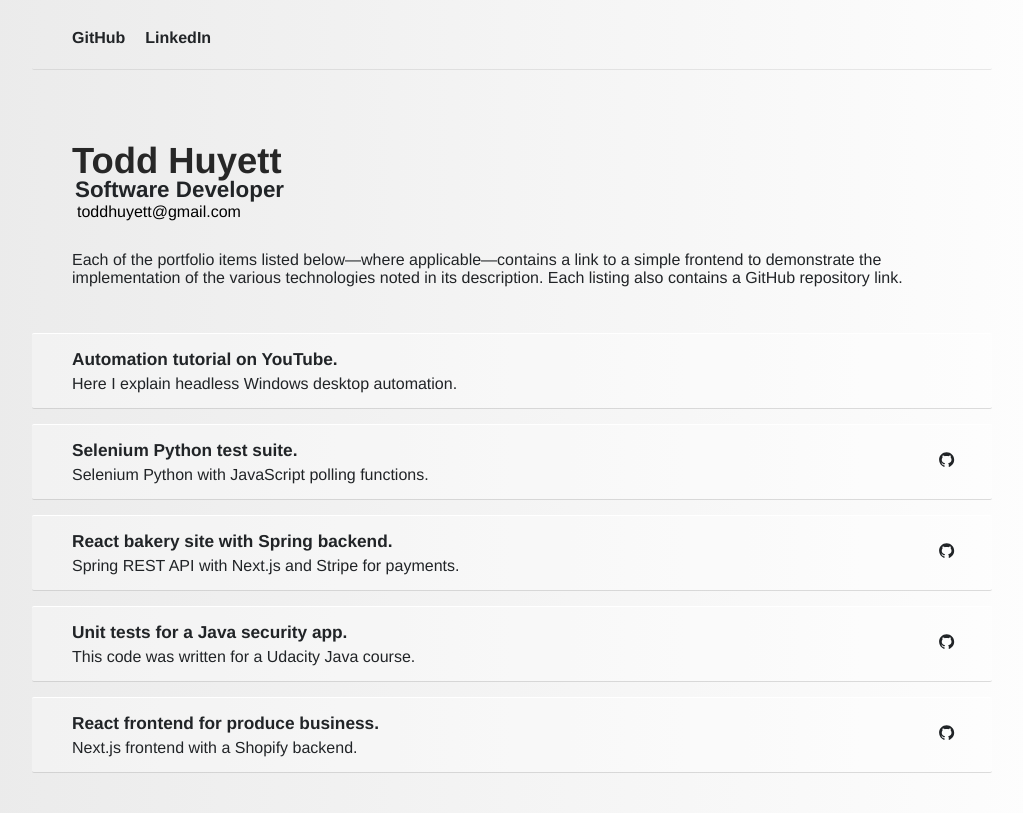
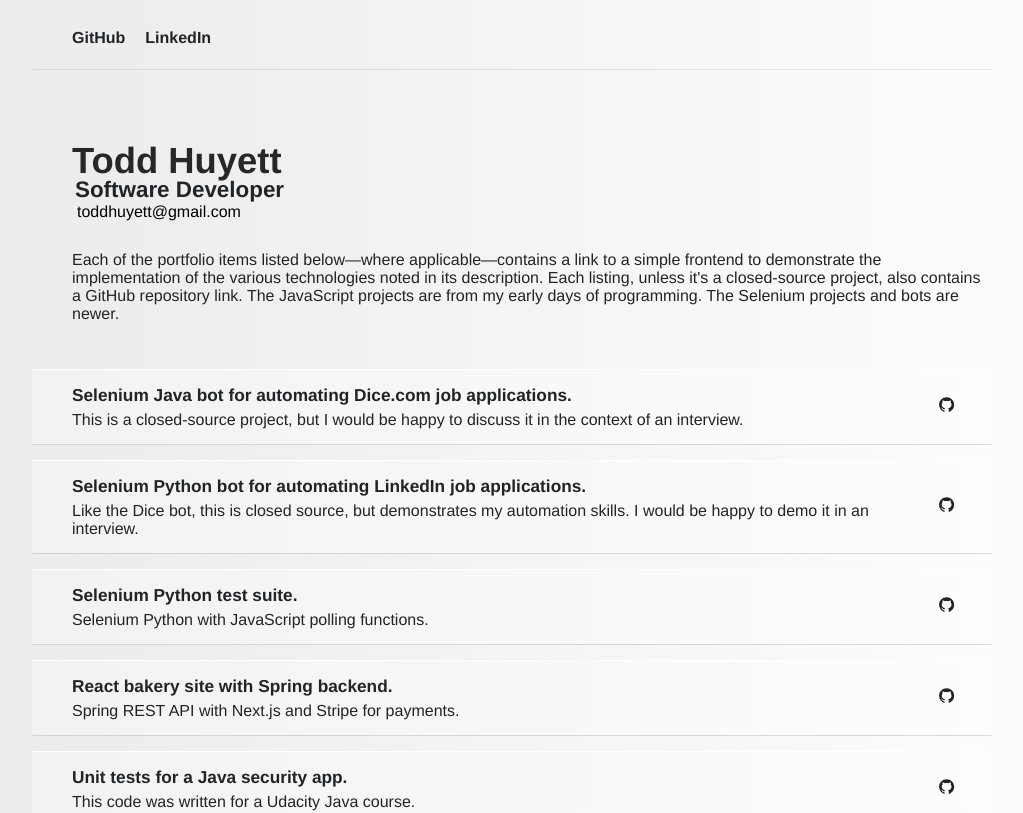
Before and after one commit to prokopious/toddhuyett, a Next.js app: page / in a window 1280 px wide. Shown: the top 813 px of the page, without its empty margins (128-1151 px from the left). Built offline with nearby package versions, Linux system fonts and the light colour scheme.

Commit message:
changed some of the projects

```diff
--- a/components/PostList.js
+++ b/components/PostList.js
@@ -10,26 +10,7 @@ export default function PostList({ posts }) {
     <div>
       {!posts && <div>No posts!</div>}
       <ul>
-        <div
-          // id={posts.indexOf(post) === 0 && styles.first}
-          className={styles.card}
-        >
-          <div>
-            <div className="boxa">
-              <Link href={{ pathname: `https://www.youtube.com/watch?v=jwBaNs7CO2I&t=184s` }} target="_blank">
-                <a>Automation tutorial on YouTube.</a>
-              </Link>
-            </div>
-            <div className="boxb">Here I explain headless Windows desktop automation.</div>
-          </div>
-          <div className="boxc">
-            {/* <Link href={{ pathname: `${post.repo}` }}>
-                      <a>
-                        <AiOutlineGithub />
-                      </a>
-                    </Link> */}
-          </div>
-        </div>
+
 
 
         {posts &&
--- a/pages/index.js
+++ b/pages/index.js
@@ -17,8 +17,8 @@ const Index = () => {
                 Each of the portfolio items listed below—where
                 applicable—contains a link to a simple frontend to demonstrate
                 the implementation of the various technologies noted in its
-                description. Each listing also contains a GitHub repository
-                link.
+                description. Each listing, unless it's a closed-source project, also contains a GitHub repository
+                link. The JavaScript projects are from my early days of programming. The Selenium projects and bots are newer.
               </p>
             </div>
             <main>
--- a/projects.json
+++ b/projects.json
@@ -1,5 +1,16 @@
 [
-
+  {
+    "title": "Selenium Java bot for automating Dice.com job applications.",
+    "url": "",
+    "repo": "",
+    "description": "This is a closed-source project, but I would be happy to discuss it in the context of an interview."
+  },
+  {
+    "title": "Selenium Python bot for automating LinkedIn job applications.",
+    "url": "",
+    "repo": "",
+    "description": "Like the Dice bot, this is closed source, but demonstrates my automation skills. I would be happy to demo it in an interview."
+  },
   {
     "title": "Selenium Python test suite.",
     "url": "https://github.com/prokopious/selenium-python",
@@ -25,4 +36,5 @@
     "description": "Next.js frontend with a Shopify backend."
   }
 
+
 ]
```
